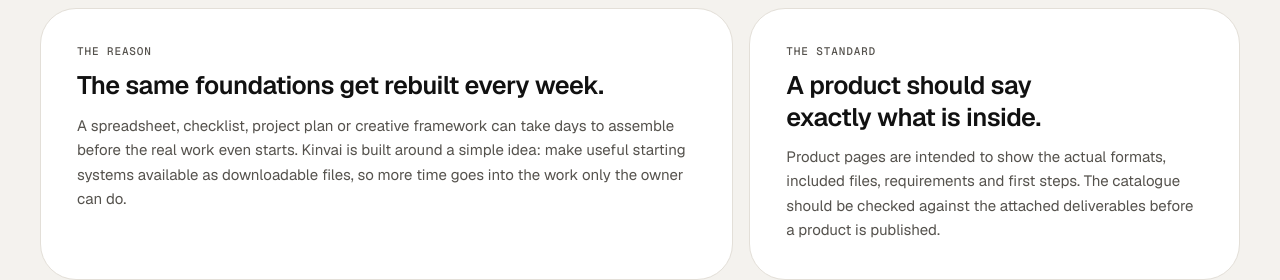
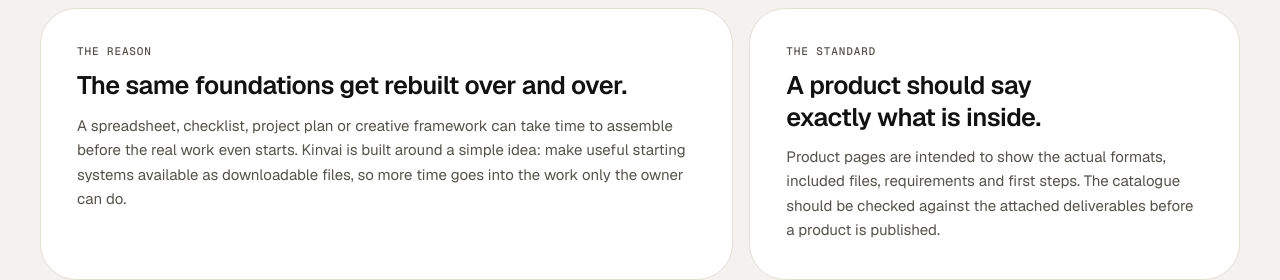
Before and after one commit to arkvoidai/kinvai-1, a React (Vite) app: page /about in a window 1280 px wide. Shown: the part 378-658 px from the top of the page. Built offline with nearby package versions, Linux system fonts and the light colour scheme.

Commit message:
fix(content): remove invented timing and mark seller claim for confirmation

```diff
--- a/src/pages/InfoPages.tsx
+++ b/src/pages/InfoPages.tsx
@@ -39,8 +39,8 @@ export function AboutPage() {
   return (
     <ContentFrame crumb="About" eyebrow="A better starting point" title="Built once, properly." lead="The blank page costs time. Kinvai exists to make the first useful version of a system available before the work begins." metaTitle="About Kinvai — Built once, properly.">
       <section className="grid grid-cols-1 lg:grid-cols-12 gap-3 md:gap-4">
-        <CopyTile eyebrow="THE REASON" heading="The same foundations get rebuilt every week." className="lg:col-span-7 bg-peach">
-          A spreadsheet, checklist, project plan or creative framework can take days to assemble before the real work even starts. Kinvai is built around a simple idea: make useful starting systems available as downloadable files, so more time goes into the work only the owner can do.
+        <CopyTile eyebrow="THE REASON" heading="The same foundations get rebuilt over and over." className="lg:col-span-7 bg-peach">
+          A spreadsheet, checklist, project plan or creative framework can take time to assemble before the real work even starts. Kinvai is built around a simple idea: make useful starting systems available as downloadable files, so more time goes into the work only the owner can do.
         </CopyTile>
         {/* OWNER_CONFIRM: verify that every published product page consistently displays the actual formats, included files, requirements and first steps. */}
         <CopyTile eyebrow="THE STANDARD" heading="A product should say exactly what is inside." className="lg:col-span-5">
@@ -53,6 +53,7 @@ export function AboutPage() {
         <CopyTile eyebrow="WHO IS BEHIND IT" heading="A direct line to the person making the work." className="lg:col-span-8">
           <p>Kinvai is made by Manish Talukdar under Arkvoid Inc.</p>
           <p className="mt-3">Questions about a product, order or licence can be sent to <a className="font-semibold text-brand-deep underline underline-offset-4" href="mailto:heyarkvoid@gmail.com">heyarkvoid@gmail.com</a>.</p>
+          {/* OWNER_CONFIRM: confirm the catalogue is owner-operated and there are no third-party sellers. */}
           <p className="mt-3">The catalogue is owner-operated. There are no third-party sellers.</p>
         </CopyTile>
       </section>
```
